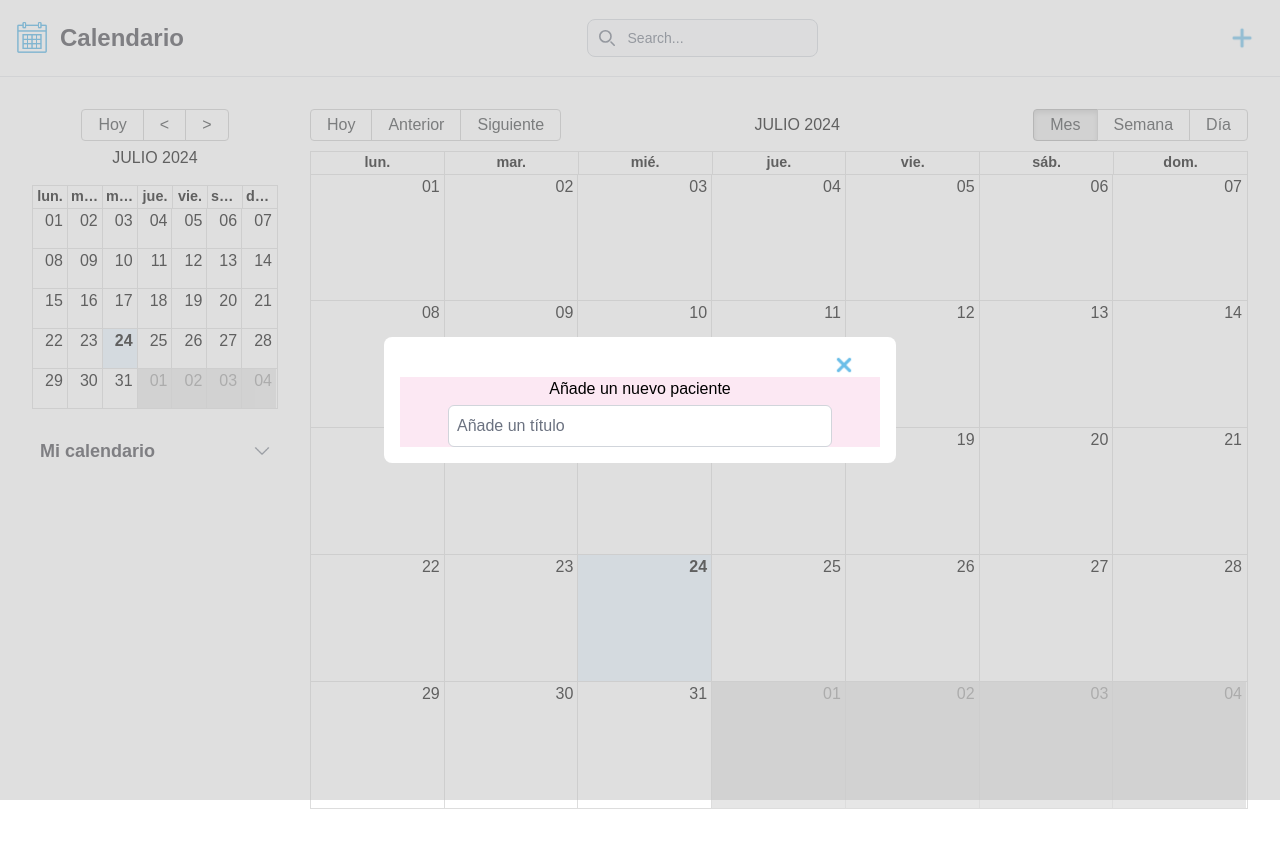
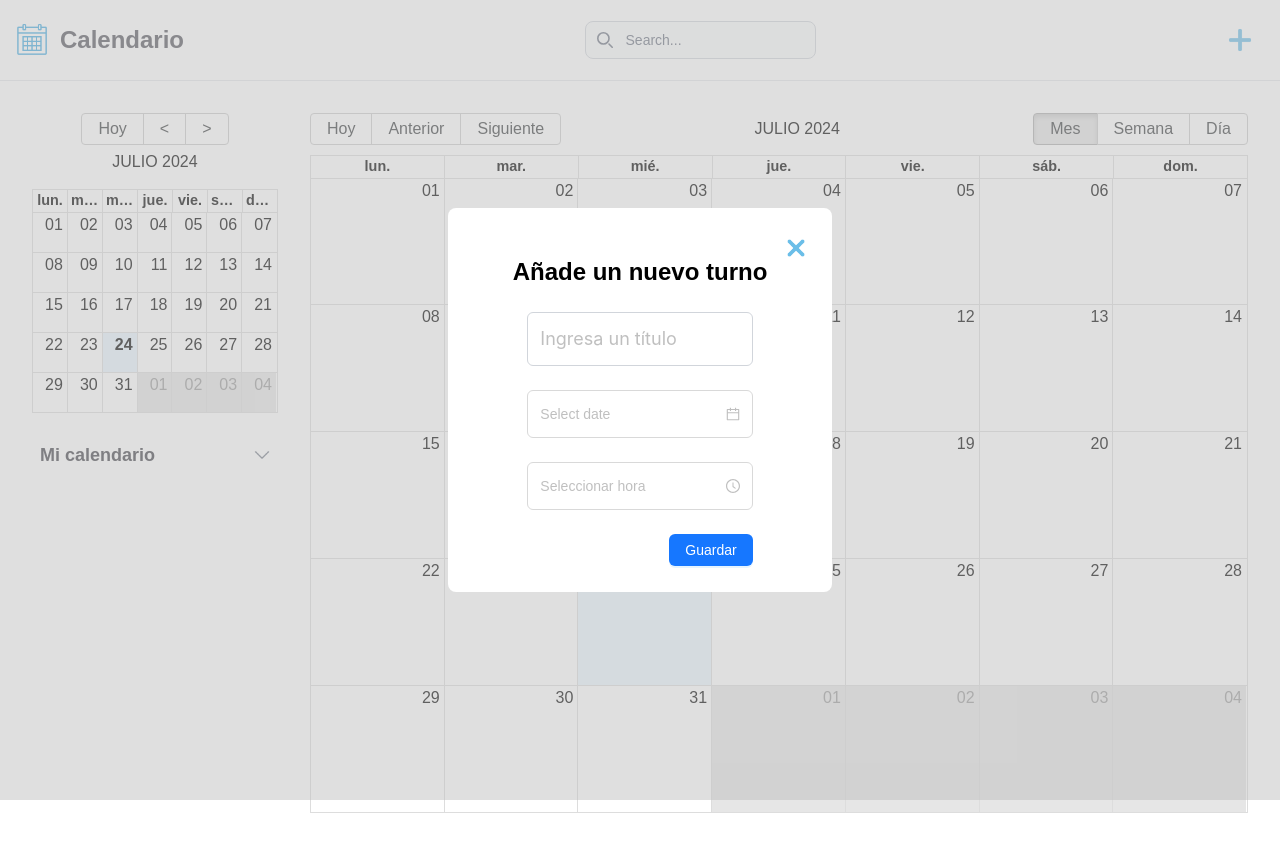
Before and after one commit to Melanialassia/Calendar, a React (Vite) app: page / in a window 1280 px wide. Both pictures are taken after a click on the button 1242 px from the left and 38 px from the top of the page. Built offline with nearby package versions, Linux system fonts and the light colour scheme.

Commit message:
se termino de estilar el modal y el formulario para crear un turno

```diff
--- a/src/components/CreateEvent/CreateEvent.jsx
+++ b/src/components/CreateEvent/CreateEvent.jsx
@@ -1,16 +1,87 @@
-
+import {
+  DatePicker,
+  ConfigProvider,
+  TimePicker,
+  Form,
+  Input,
+  Button,
+} from "antd";
+import esES from "antd/es/locale/es_ES"; // Importa la configuración en español desde ant desing
 
 
 const CreateEvent = () => {
+  const onChangeDate = (date, dateString) => {
+    console.log(date, dateString); //podemos ver la fehca
+  };
+
+  const onChangeHour = (time, timeString) => {
+    console.log("onChange:", timeString); // mostramos la hora
+  };
+
   return (
-    <div className="flex flex-col mx-auto justify-center items-center  w-full mt-6 bg-pink-100">
-      <h1>Añade un nuevo paciente</h1>
+    <div className=" max-w-screen-xl flex flex-col mx-auto justify-center items-center  w-4/5  mt-6">
+      <h2 className="text-2xl font-semibold mb-6 mt-2">Añade un nuevo turno</h2>
+      <Form
+        layout="vertical"
+        style={{
+          maxWidth: 400,
+          width: "80%",
+        }}
+      >
+        <Form.Item
+          name="Title"
+          rules={[
+            {
+              required: true,
+              message: "Por favor, ingresa un título!",
+            },
+          ]}
+        >
+          <Input
+            className="p-3 border border-gray-300 rounded-md focus:ring-0 focus:ring-blue-500 focus:border-blue-500 text-lg"
+            placeholder="Ingresa un título"
+          />
+        </Form.Item>
 
-      <input
-        type="text"
-        placeholder="Añade un título"
-        className="mt-1 block w-4/5 p-2 border border-gray-300 rounded-md  focus:ring-2 focus:ring-blue-500 focus:border-blue-500"
-      />
+        <Form.Item
+          name="DatePicker"
+          rules={[
+            {
+              required: true,
+              message: "Por favor, selecciona una fecha!",
+            },
+          ]}
+        >
+          <DatePicker
+            className="w-full p-3"
+            onChange={onChangeDate}
+            locale={esES}
+          />
+        </Form.Item>
+
+        <Form.Item
+          name="HourPicker"
+          rules={[
+            {
+              required: true,
+              message: "Por favor, selecciona una hora!",
+            },
+          ]}
+        >
+          <ConfigProvider locale={esES}>
+            <TimePicker
+              format="HH:mm"
+              onChange={onChangeHour}
+              className="w-full p-3"
+            />
+          </ConfigProvider>
+        </Form.Item>
+        <Form.Item className="flex justify-end">
+          <Button type="primary" htmlType="submit">
+            Guardar
+          </Button>
+        </Form.Item>
+      </Form>
     </div>
   );
 };
--- a/src/components/Modal/Modal.jsx
+++ b/src/components/Modal/Modal.jsx
@@ -1,12 +1,14 @@
 const Modal = ({ show, onClose, children }) => {
-
-    if (!show) return null;
+  if (!show) return null;
 
   return (
-    <div className="fixed top-0 left-0 right-0 bottom-0 flex justify-center items-center bg-gray-transparent z-50">
-      <div className=" relative mx-auto rounded-lg w-2/5 h-6/12 p-4 bg-white">
-        <button onClick={onClose} className=" absolute right-10 cursor-pointer transition-all duration-300 rounded hover:bg-gray-200">
-          <img src="/logo/cross.png" alt="cruz" className="w-6"/>
+    <div className="fixed top-0 left-0 right-0 bottom-0 mx-auto h-full w-full flex justify-center items-center bg-gray-transparent z-50">
+      <div className=" relative rounded-lg w-96 h-96 p-4 bg-white">
+        <button
+          onClick={onClose}
+          className=" absolute p-2.5 right-3 rounded-lg transition-all duration-300 hover:bg-gray-100"
+        >
+          <img src="/logo/cross.png" alt="cruz" className="w-7 transition-transform duration-300 hover:animate-rotate-scale" />
         </button>
         <div>{children}</div>
       </div>
--- a/src/components/Navbar/Navbar.jsx
+++ b/src/components/Navbar/Navbar.jsx
@@ -1,5 +1,3 @@
-// COMPONENTS
-import { DarkThemeToggle, Flowbite } from "flowbite-react";
 
 const Navbar = ({ openModal }) => {
   return (
@@ -10,7 +8,7 @@ const Navbar = ({ openModal }) => {
           className="flex items-center space-x-3 text-zinc-700 rtl:space-x-reverse"
         >
           <img src="/logo/calendar.png" className="h-8" alt="Calendar logo" />
-          <span className="self-center text-2xl font-semibold whitespace-nowrap">
+          <span className="self-center text-2xl font-semibold text-zinc-600">
             Calendario
           </span>
         </a>
@@ -20,7 +18,7 @@ const Navbar = ({ openModal }) => {
             <img
               src="/logo/add.png"
               alt="add logo"
-              className="w-6 transition-transform duration-300 hover:animate-rotate-scale"
+              className="w-7 transition-transform duration-300 hover:animate-rotate-scale"
             />
           </button>
         </div>
@@ -79,30 +77,6 @@ const Navbar = ({ openModal }) => {
               placeholder="Search..."
             />
           </div>
-          <button
-            data-collapse-toggle="navbar-search"
-            type="button"
-            className="inline-flex items-center p-2 w-10 h-10 justify-center text-sm text-gray-500 rounded-lg md:hidden hover:bg-gray-100 focus:outline-none focus:ring-2 focus:ring-gray-200"
-            aria-controls="navbar-search"
-            aria-expanded="false"
-          >
-            <span className="sr-only">Open main menu</span>
-            <svg
-              className="w-5 h-5"
-              aria-hidden="true"
-              xmlns="http://www.w3.org/2000/svg"
-              fill="none"
-              viewBox="0 0 17 14"
-            >
-              <path
-                stroke="currentColor"
-                strokeLinecap="round"
-                strokeLinejoin="round"
-                strokeWidth="2"
-                d="M1 1h15M1 7h15M1 13h15"
-              />
-            </svg>
-          </button>
         </div>
       </div>
       <hr />
```
